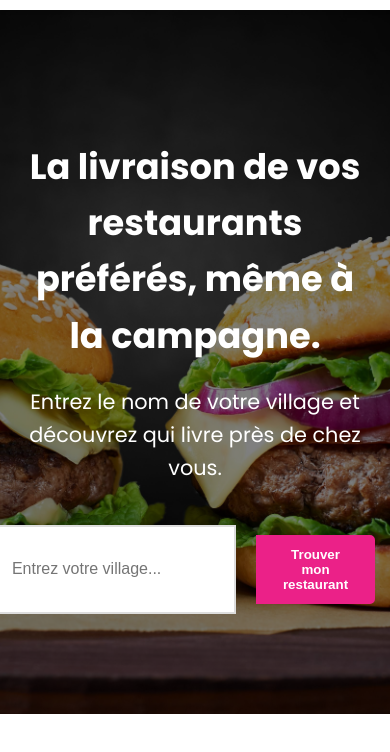
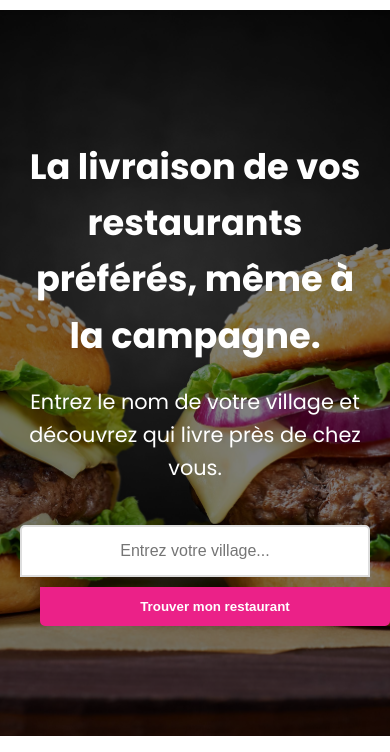
Before and after one commit to pimric/beber, a plain HTML site: page index.html in a window 390 px wide. Shown: the part 92-844 px from the top of the page. Drawn offline with Linux system fonts and the light colour scheme.

Commit message:
fix(village-search): improve mobile layout of village search

```diff
--- a/index.html
+++ b/index.html
@@ -311,6 +311,20 @@
             .footer-content {
                 grid-template-columns: 1fr;
                 text-align: center;
+            }
+
+            .village-search {
+                flex-direction: column;
+            }
+
+            .village-search input {
+                border-radius: 5px 5px 0 0;
+                text-align: center;
+            }
+
+            .village-search button {
+                border-radius: 0 0 5px 5px;
+                width: 100%;
             }
         }
 
```
